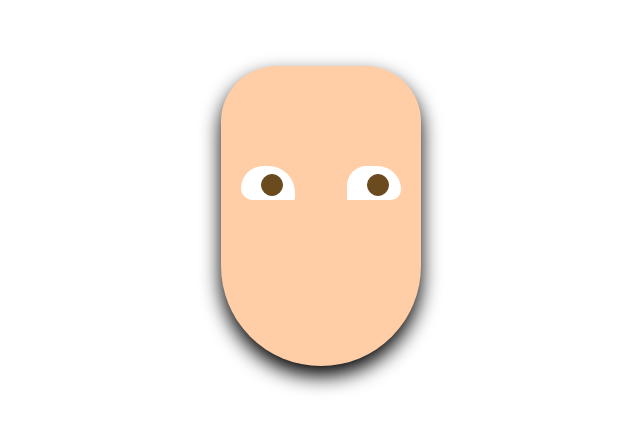
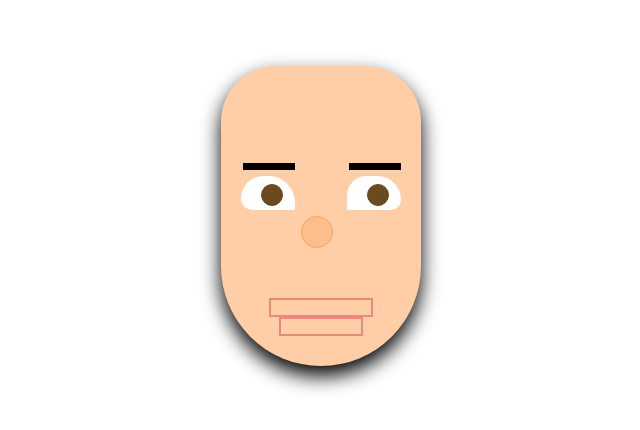
Before and after one commit to julianesp/drawing-my-face, a plain HTML site: page logo.html in a window 1280 px wide. Shown: the part 192-622 px from the top of the page, without its empty margins (319-959 px from the left). Drawn offline with Linux system fonts and the light colour scheme.

Commit message:
Avanzando

```diff
--- a/logo.html
+++ b/logo.html
@@ -13,15 +13,32 @@
 
 <body>
     <div class="circle">
-        <div class="eye eye-left">
-            <div class="iris">
+        <div class="eye">
+            <div class="eye-left">
+                <div class="eyelash left">
 
+                </div>
+                <div class="iris">
+                </div>
             </div>
+            <div class="eye-right">
+                <div class="eyelash right">
+
+                </div>
+                <div class="iris">
+                </div>
+            </div>
+
         </div>
-        <div class="eye eye-right">
-            <div class="iris">
 
-            </div>
+        <div class="nose">
+            <div class="left"></div>
+            <div class="right"></div>
+        </div>
+
+        <div class="mouth">
+            <div class="up"></div>
+            <div class="down"></div>
         </div>
 
     </div>
--- a/styles.css
+++ b/styles.css
@@ -20,12 +20,12 @@ body {
     box-shadow: 0 10px 20px 0 #000;
 }
 
-.eye {
+.circle .eye {
     position: relative;
-    background-color: #fff;
+    top: 60px;
 }
 
-.eye .iris {
+.circle .eye .iris {
     padding: 0;
     margin: 0;
     position: absolute;
@@ -41,16 +41,38 @@ body {
 
 }
 
-.eye-left {
+.circle .eye .eye-left .eyelash {
     position: absolute;
-    top: calc(100% - 200px);
+
+    border: 1px solid #000;
+    background-color: #000;
+
+    top: -15px;
+
+    width: 50px;
+    height: 5px;
+}
+
+.circle .eye .eye-right .eyelash {
+    position: absolute;
+
+    border: 1px solid #000;
+    background-color: #000;
+
+    top: -15px;
+
+    width: 50px;
+    height: 5px;
+}
+
+.circle .eye .eye-left {
+    position: absolute;
+    top: 50px;
     left: 20px;
     bottom: 0;
-    /* right: 20px; */
-    /* bottom: 0; */
-
 
     border: 2px solid rgb(255, 255, 255);
+    background-color: #fff;
     height: 30px;
     width: 50px;
 
@@ -60,16 +82,14 @@ body {
     border-bottom-right-radius: 10px;
 }
 
-.eye-right {
+.circle .eye .eye-right {
     position: absolute;
-    top: calc(100% - 200px);
+    top: 50px;
     right: 20px;
     bottom: 0;
-    /* right: 20px; */
-    /* bottom: 0; */
-
 
     border: 2px solid rgb(255, 255, 255);
+    background-color: #fff;
     height: 30px;
     width: 50px;
 
@@ -78,3 +98,56 @@ body {
     border-bottom-left-radius: 10px;
     border-bottom-right-radius: 80px;
 }
+
+.nose {
+    position: relative;
+
+    border: 1px solid rgb(250, 163, 93);
+    border-radius: 20px;
+    background-color: rgb(252, 190, 140);
+
+    width: 30px;
+    height: 30px;
+
+    top: 50%;
+    left: 40%;
+}
+
+.mouth {
+    position: relative;
+
+    display: flex;
+    flex-direction: column;
+    justify-content: center;
+    align-items: center;
+
+    top: 200px;
+}
+
+.mouth .up {
+    /* position: absolute; */
+
+
+
+    /* left: 25%; */
+
+    border: 2px solid rgb(233, 138, 126);
+
+    height: 15px;
+    width: 100px;
+
+}
+
+.mouth .down {
+    /* position: absolute; */
+
+
+
+    /* left: 25%; */
+
+    border: 2px solid rgb(233, 138, 126);
+
+    height: 15px;
+    width: 80px;
+
+}
```
